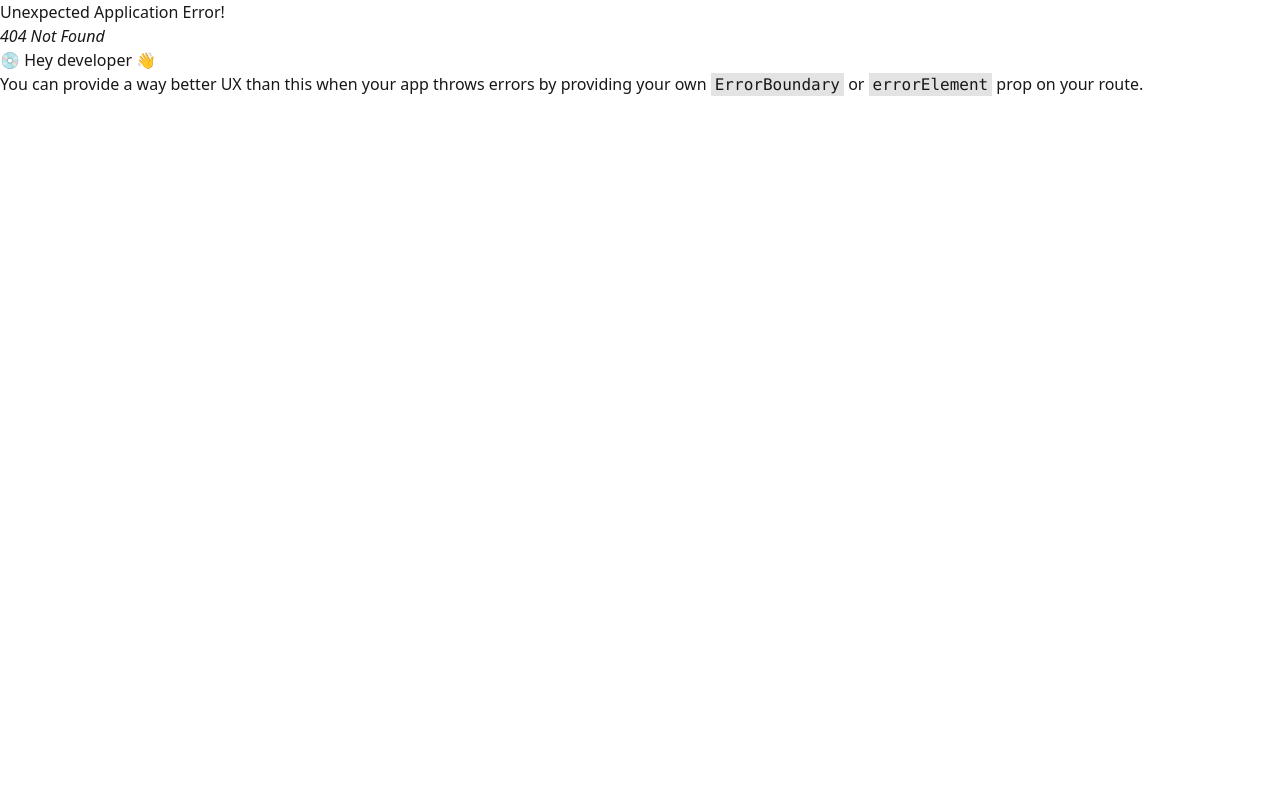
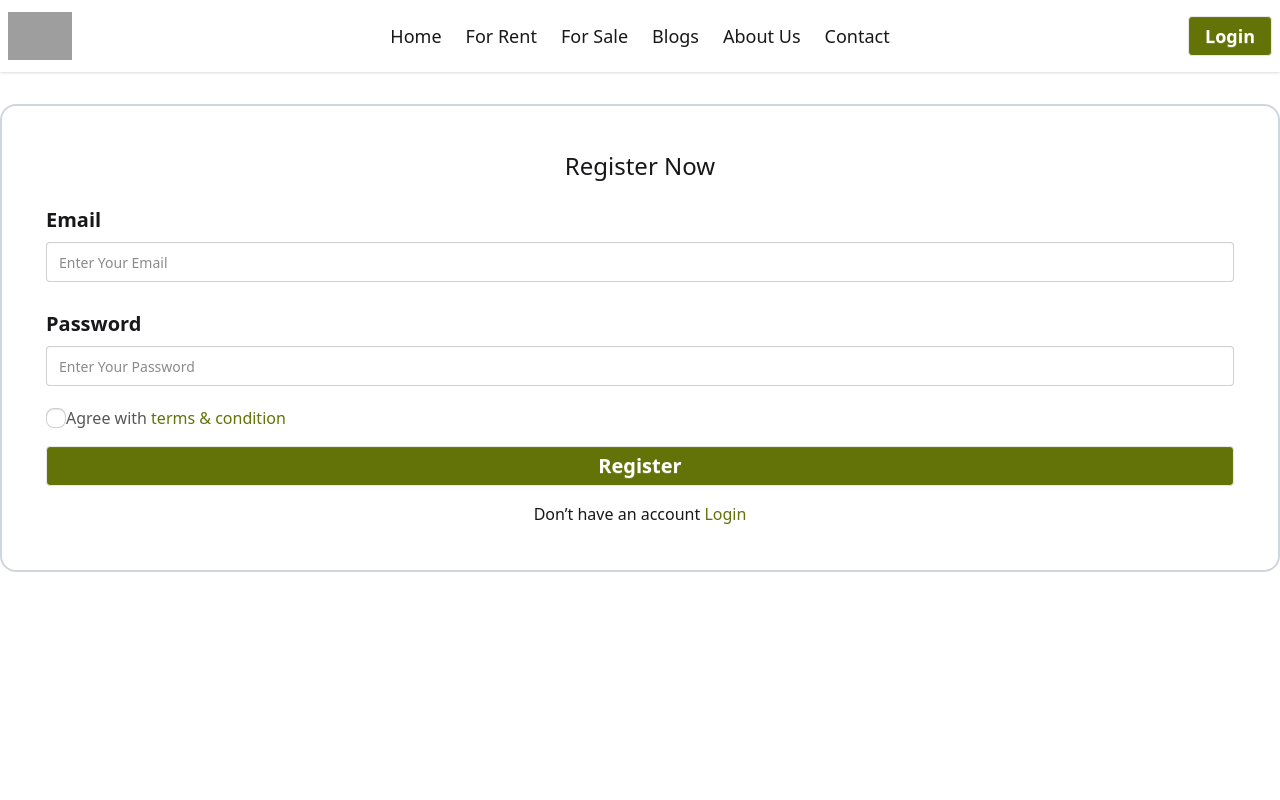
Before and after one commit to cerumiaktar/real-state-website-react, a React (Vite) app: page /register in a window 1280 px wide. Before the commit this address had no page. Shown: the top 800 px of the page. Built offline with nearby package versions, Linux system fonts and the light colour scheme; grey boxes are pictures that could not be loaded.

Commit message:
add login and registration

```diff
--- /dev/null
+++ b/src/components/Login/Login.jsx
@@ -0,0 +1,28 @@
+import { Link } from "react-router-dom";
+
+
+const Login = () => {
+    return (
+        <div className="container mx-auto">
+            <div className="border-2 border-gray-300 rounded-2xl mt-8 mb-8 px-11 py-11 space-y-4">
+                <h1 className="text-2xl font-medium text-center">Login Now</h1>
+                <fieldset className="fieldset">
+                    <legend className="fieldset-legend text-xl">Email</legend>
+                    <input type="email" className="input w-full" placeholder="Enter Your Email" />
+                </fieldset>
+                <fieldset className="fieldset">
+                    <legend className="fieldset-legend text-xl">Password</legend>
+                    <input type="password" className="input w-full" placeholder="Enter Your Password" />
+                </fieldset>
+                <div className="flex items-center justify-end">
+                    <p className="text-red-600">Forgot Password</p>
+                </div>
+                <button className="btn w-full text-center bg-[#637307] text-white text-xl">Login</button>
+                <p className="text-center">Don’t have an account <Link to='/register' className="text-[#637307] font-medium">Register</Link></p>
+            </div>
+
+        </div>
+    );
+};
+
+export default Login;
--- /dev/null
+++ b/src/components/Register/Register.jsx
@@ -0,0 +1,29 @@
+import { Link } from "react-router-dom";
+
+
+const Register = () => {
+    return (
+        <div className="container mx-auto">
+            <div className="border-2 border-gray-300 rounded-2xl mt-8 mb-8 px-11 py-11 space-y-4">
+                <h1 className="text-2xl font-medium text-center">Register Now</h1>
+                <fieldset className="fieldset">
+                    <legend className="fieldset-legend text-xl">Email</legend>
+                    <input type="email" className="input w-full" placeholder="Enter Your Email" />
+                </fieldset>
+                <fieldset className="fieldset">
+                    <legend className="fieldset-legend text-xl">Password</legend>
+                    <input type="password" className="input w-full" placeholder="Enter Your Password" />
+                </fieldset>
+                <div className="flex items-center">
+                    <input type="checkbox" className="checkbox checkbox-sm" />
+                    <p className="text-[#585757]">Agree with <Link className="font-medium text-[#637307]" to='/terms'>terms & condition</Link></p>
+                </div>
+                <button className="btn w-full text-center bg-[#637307] text-white text-xl">Register</button>
+                <p className="text-center">Don’t have an account <Link to='/login' className="text-[#637307] font-medium">Login</Link></p>
+            </div>
+
+        </div>
+    );
+};
+
+export default Register;
--- a/src/components/Shared/Navbar/Navbar.jsx
+++ b/src/components/Shared/Navbar/Navbar.jsx
@@ -32,7 +32,7 @@ const Navbar = () => {
                     </ul>
                 </div>
                 <div className="navbar-end">
-                    <a className="btn bg-[#637307] text-lg text-white">Login</a>
+                    <Link to='/login'><a className="btn bg-[#637307] text-lg text-white">Login</a></Link>
                 </div>
             </div>
         </div>
```
Also changed, not shown: src/main.jsx (+10 -0 lines).
